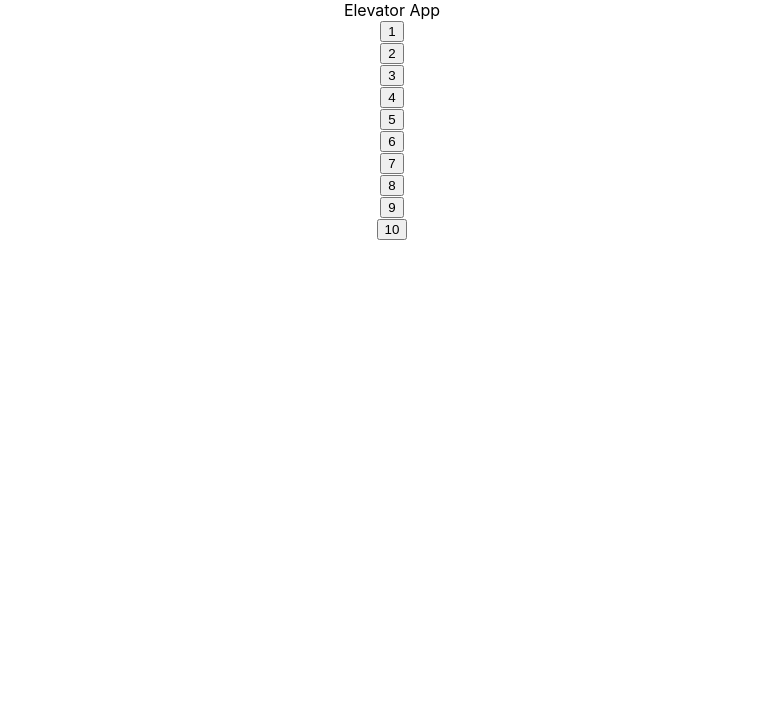
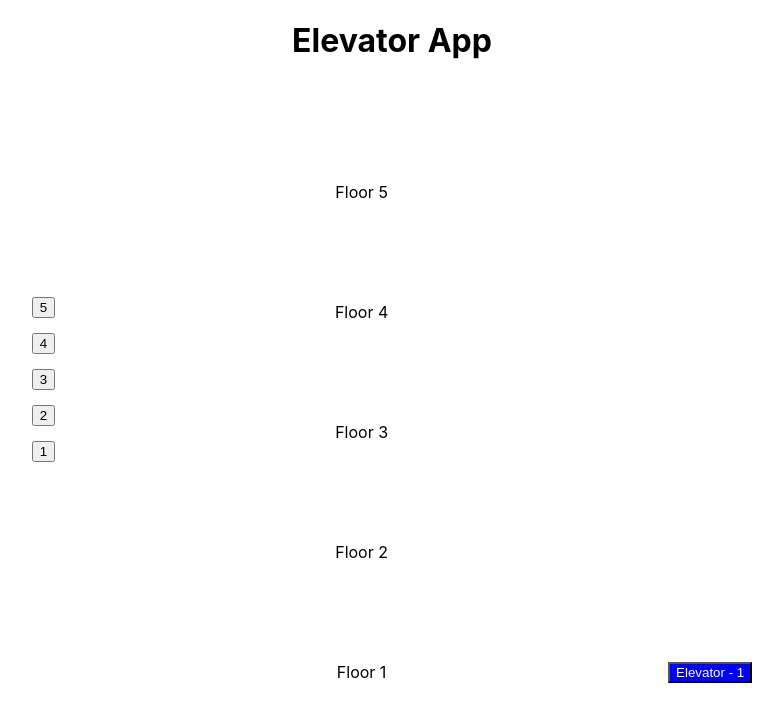
Before and after one commit to rodriguez-michael/20spokes_Challenge, a React (Create React App) app in the folder elevator_app/: page / in a window 1280 px wide. Shown: the top 722 px of the page, without its empty margins (248-1031 px from the left). Built offline with nearby package versions, Linux system fonts and the light colour scheme; the HTML template or start-up script is replaced by a standard one.

Commit message:
elevator moving to appropriate floor based on button click and global state

```diff
--- a/elevator_app/src/components/Button.js
+++ b/elevator_app/src/components/Button.js
@@ -17,7 +17,7 @@ const Button = ({ floor, index}) => {
 
   return (
     <div>
-      <button onClick={handleClick}>{floor}</button>
+      <button onClick={handleClick} style={{marginTop: '15px'}}>{floor}</button>
     </div>
   )
 }
--- /dev/null
+++ b/elevator_app/src/components/Elevator.js
@@ -0,0 +1,32 @@
+import React from 'react'
+import { useRecoilState } from "recoil";
+import { createGlobalState } from "../globalstate/atom"
+
+const Elevator = () => {
+
+  const [currentFloor, setCurrentFloor] = useRecoilState(createGlobalState);
+
+  const handleMargin = () => {
+    if(currentFloor.floor === 1){
+      return '580px'
+    }else if(currentFloor.floor === 2){
+      return '460px'
+    }else if(currentFloor.floor === 3){
+      return '340px'
+    }else if(currentFloor.floor === 4){
+      return '220px'
+    }else if(currentFloor.floor === 5){
+      return '100px'
+    }else{
+      return '580px'
+    }
+  }
+
+  return (
+    <div style={{display: 'flex', flexDirection: 'column'}}>
+      <button className='elevator' style={{backgroundColor: 'blue', color: 'white', marginTop: handleMargin()}}>Elevator - {currentFloor.floor}</button>
+    </div>
+  )
+}
+
+export default Elevator
--- /dev/null
+++ b/elevator_app/src/components/Floor.js
@@ -0,0 +1,18 @@
+import React from 'react'
+import { useRecoilState } from "recoil";
+import { createGlobalState } from "../globalstate/atom"
+
+const Floor = ({ floor, index }) => {
+
+  const [currentFloor, setCurrentFloor] = useRecoilState(createGlobalState);
+
+  return (
+    <div style={{display: 'flex', flexDirection: 'column', marginTop: '100px', alignContent: 'flex-end' }}>
+      <div>
+        Floor {floor}
+      </div>
+    </div>
+  )
+}
+
+export default Floor
--- a/elevator_app/src/pages/HomePage.js
+++ b/elevator_app/src/pages/HomePage.js
@@ -2,25 +2,38 @@ import React from 'react'
 import { useRecoilState } from "recoil";
 import { createGlobalState } from "../globalstate/atom"
 import Button from "../components/Button"
+import Floor from "../components/Floor"
+import Elevator from "../components/Elevator"
 
 const HomePage = () => {
 
   const [currentFloor, setCurrentFloor] = useRecoilState(createGlobalState);
 
-  console.log(currentFloor)
-
-  let floors = [1, 2, 3, 4, 5, 6, 7, 8, 9, 10]
+  let floors = [5, 4, 3, 2, 1]
 
   return (
     <div>
-        Elevator App
-      <div>
-        {
-          floors.map((floor, index) => (
-            <Button floor={floor} index={index}/>
-          ))
-        }
+        <h1>Elevator App</h1>
+      <div style={{display: 'flex', justifyContent: 'space-evenly'}}>
+        <div style={{marginTop: '200px'}}>
+          {
+            floors.map((floor, index) => (
+              <Button key={index }floor={floor} index={index}/>
+            ))
+          }
+        </div>
+        <div>
+          {
+            floors.map((floor, index) => (
+              <Floor key={index} floor={floor} index={index} />
+            ))
+          }
+        </div>
+        <div>
+          <Elevator />
+        </div>
       </div>
+
     </div>
   )
 }
```
Also changed, not shown: 1 other file (tests, documents, lock files or other folders).
